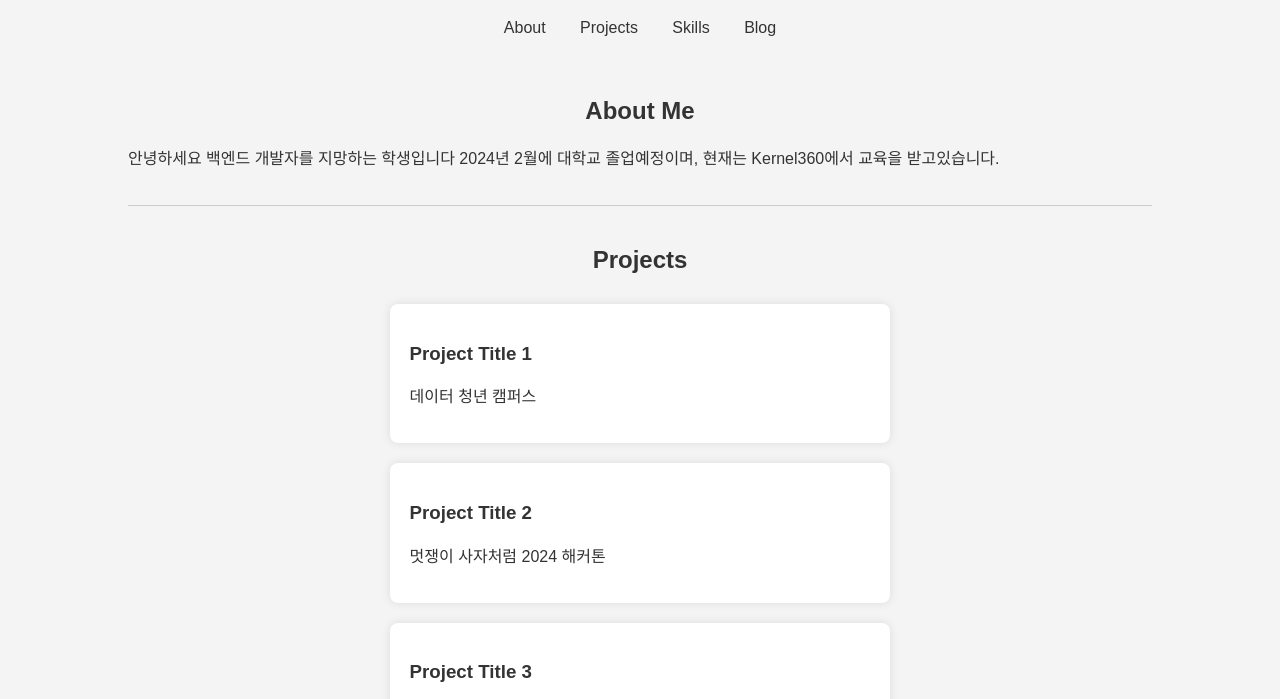
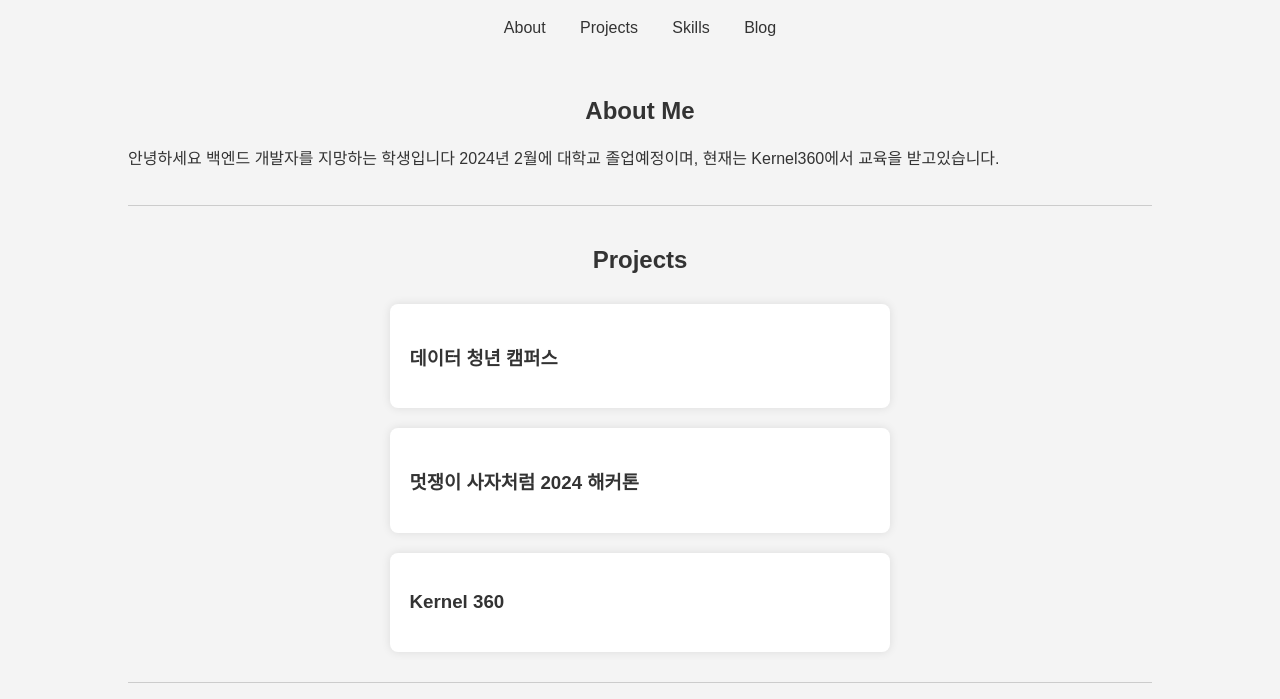
Before and after one commit to I-migi/I-migi.github.io, a plain HTML site: page index.html in a window 1280 px wide. Shown: the part 86-785 px from the top of the page. Drawn offline with Linux system fonts and the light colour scheme.

Commit message:
Update index.html

```diff
--- a/index.html
+++ b/index.html
@@ -125,16 +125,16 @@
             <h2>Projects</h2>
             <div class="projects">
                 <div class="project">
-                    <h3>Project Title 1</h3>
-                    <p>데이터 청년 캠퍼스</p>
+                    <h3>데이터 청년 캠퍼스</h3>
+                    <p></p>
                 </div>
                 <div class="project">
-                    <h3>Project Title 2</h3>
-                    <p>멋쟁이 사자처럼 2024 해커톤</p>
+                    <h3>멋쟁이 사자처럼 2024 해커톤</h3>
+                    <p></p>
                 </div>
                 <div class="project">
-                    <h3>Project Title 3</h3>
-                    <p>Kernel 360</p>
+                    <h3>Kernel 360</h3>
+                    <p></p>
                 </div>
 
             </div>
```
